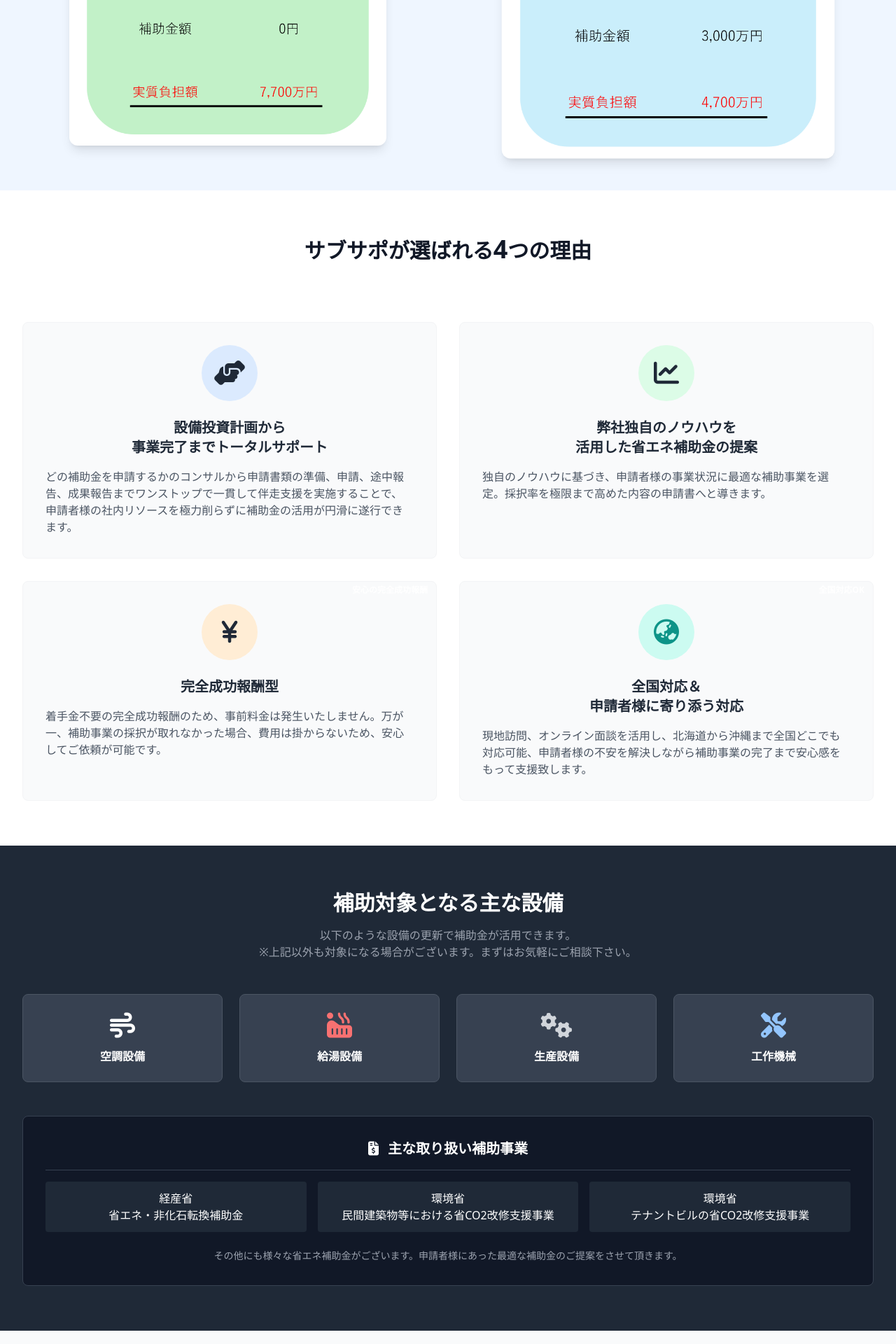
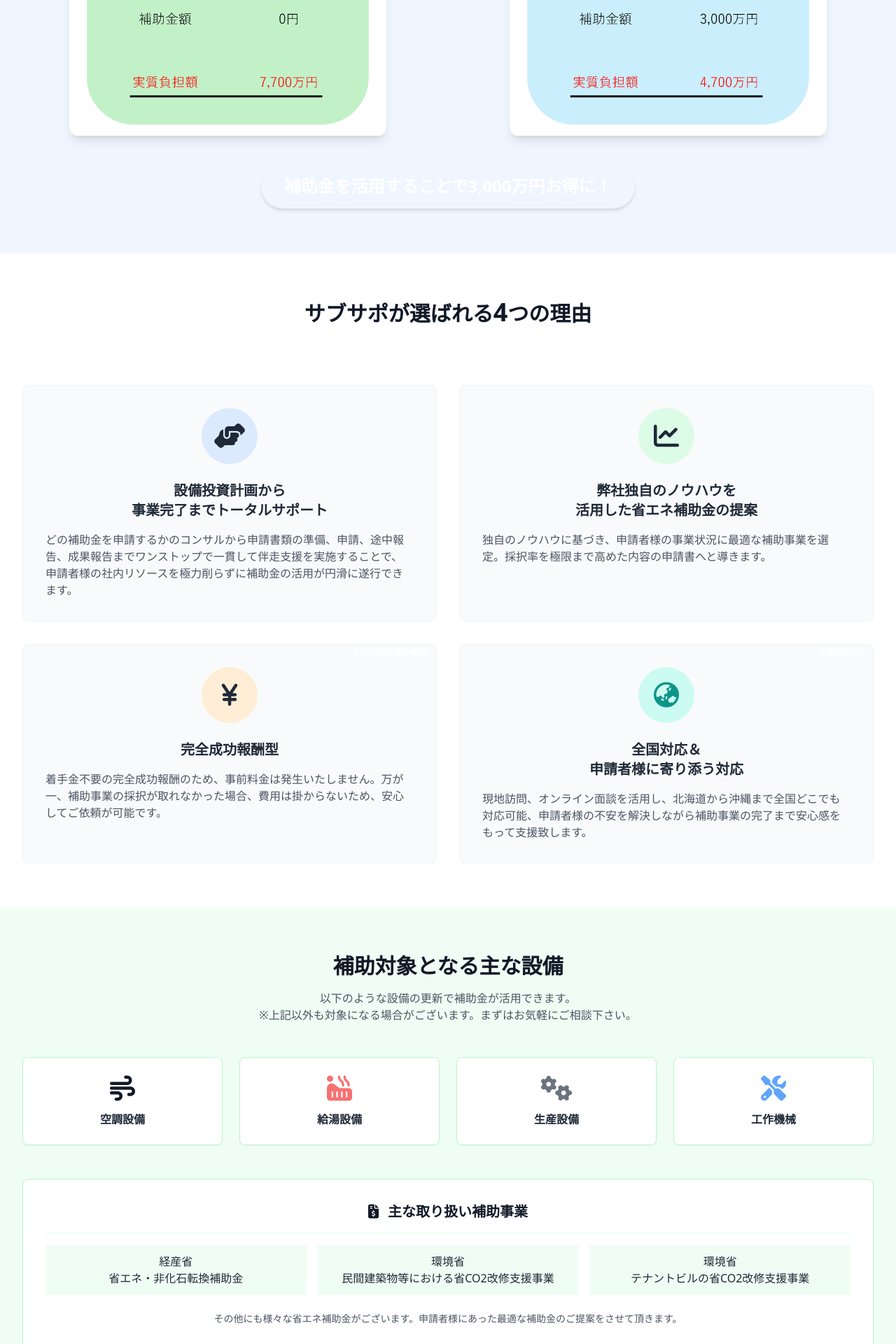
Before and after one commit to Tsukasa0105/subsupo, a WordPress theme: template front-page.php in a window 1280 px wide. Shown: the part 2320-4240 px from the top of the page at 70% size. Run offline with PHP 8.4 and a stand-in for WordPress, Linux system fonts and the light colour scheme; the site name, menu and one post (Sample post) are stand-ins, and other content is empty; some libraries are stand-ins or nearby versions.

Commit message:
デザイン画像・文言・配色の修正依頼に対応
① ヘッダー左上のテキストロゴを画像ロゴ(透過PNG、白背景の枠を除去して
   トリミング)に変更
② ヒーローのバッジ「相談実績500件以上！採択率90%超」を削除。
   FV画像を提供された女性の写真に差し替え(web用にリサイズ・圧縮)
③ 「補助金活用の大きなメリット」の比較画像を新しいものに差し替え。
   導入後カードのscale-105を除去し、導入前カードと同じ大きさに統一
④ メリット見出し下に「～補助金が1/2の場合～」を追加。
   比較画像の下に「補助金を活用することで3,000万円お得に！」の
   ハイライトを追加
⑤ 「補助対象となる主な設備」セクションの背景を黒(bg-gray-800)から
   淡い緑(bg-green-50)に変更し、カード・アイコン・リストの配色を
   明るい背景でも視認できるよう調整

Co-Authored-By: Claude Sonnet 5 <noreply@anthropic.com>
Claude-Session: https://claude.ai/code/session_01VohQkgiW7gfU5M2T1km8Ro

```diff
--- a/front-page.php
+++ b/front-page.php
@@ -11,9 +11,6 @@ get_header();
 		<div class="relative z-10 pb-8 bg-white sm:pb-16 md:pb-20 lg:max-w-2xl lg:w-full lg:pb-28 xl:pb-32 pt-10 sm:pt-16 lg:pt-20">
 			<div class="mt-10 mx-auto max-w-7xl px-4 sm:mt-12 sm:px-6 md:mt-16 lg:mt-20 lg:px-8 xl:mt-28">
 				<div class="sm:text-center lg:text-left">
-					<span class="inline-block py-1 px-3 rounded-full bg-blue-100 text-primary text-sm font-bold mb-4 border border-blue-200">
-						相談実績500件以上！採択率90%超
-					</span>
 					<h1 class="text-4xl tracking-tight font-extrabold text-gray-900 sm:text-5xl md:text-6xl leading-tight">
 						<span class="block mb-2">補助金申請のプロが</span>
 						<span class="block text-primary">省エネ補助金申請を伴走支援</span>
@@ -34,7 +31,7 @@ get_header();
 		</div>
 	</div>
 	<div class="lg:absolute lg:inset-y-0 lg:right-0 lg:w-1/2">
-		<img class="h-56 w-full object-cover sm:h-72 md:h-96 lg:w-full lg:h-full opacity-90" src="https://images.unsplash.com/photo-1581091226825-a6a2a5aee158?auto=format&amp;fit=crop&amp;w=1000&amp;q=80" alt="工場設備">
+		<img class="h-56 w-full object-cover sm:h-72 md:h-96 lg:w-full lg:h-full opacity-90" src="<?php echo esc_url( get_template_directory_uri() . '/assets/images/hero-fv.jpg' ); ?>" alt="株式会社サブサポ">
 		<div class="absolute inset-0 bg-gradient-to-r from-white via-white/50 to-transparent lg:block hidden"></div>
 	</div>
 </section>
@@ -86,6 +83,7 @@ get_header();
 		<div class="text-center mb-12">
 			<h2 class="text-3xl font-bold text-gray-900">補助金活用の<span class="text-primary">大きなメリット</span></h2>
 			<p class="mt-4 text-lg text-gray-600">補助金を活用することで、導入設備でかかる補助対象経費の最大2/3の補助が受けられます。</p>
+			<p class="mt-2 text-base font-bold text-secondary">～補助金が1/2の場合～</p>
 		</div>
 
 		<div class="flex flex-col md:flex-row items-center justify-center gap-8 md:gap-4 lg:gap-12">
@@ -102,10 +100,16 @@ get_header();
 				<i class="fas fa-chevron-down text-4xl text-secondary"></i>
 			</div>
 
-			<div class="w-full md:w-5/12 bg-white rounded-xl shadow-lg p-4 border-t-8 border-secondary relative transform scale-105">
+			<div class="w-full md:w-5/12 bg-white rounded-xl shadow-lg p-4 border-t-8 border-secondary relative">
 				<div class="absolute -top-5 left-1/2 transform -translate-x-1/2 bg-secondary text-white font-bold py-1 px-6 rounded-full shadow">導入後</div>
 				<img class="w-full h-auto rounded-lg mt-4" src="<?php echo esc_url( get_template_directory_uri() . '/assets/images/merit-after-with-subsidy.png' ); ?>" alt="補助金を活用する場合（補助率1/2）：実質負担額4,700万円">
 			</div>
+		</div>
+
+		<div class="mt-10 text-center">
+			<span class="inline-block bg-secondary text-white text-xl sm:text-2xl font-bold px-8 py-4 rounded-full shadow-md">
+				補助金を活用することで3,000万円お得に！
+			</span>
 		</div>
 	</div>
 </section>
@@ -163,40 +167,40 @@ get_header();
 	</div>
 </section>
 
-<section id="equipment" class="py-16 bg-gray-800 text-white">
+<section id="equipment" class="py-16 bg-green-50 text-gray-900">
 	<div class="max-w-7xl mx-auto px-4 sm:px-6 lg:px-8">
 		<div class="text-center mb-12">
 			<h2 class="text-3xl font-bold">補助対象となる主な設備</h2>
-			<p class="mt-4 text-gray-400">以下のような設備の更新で補助金が活用できます。<br>※上記以外も対象になる場合がございます。まずはお気軽にご相談下さい。</p>
+			<p class="mt-4 text-gray-600">以下のような設備の更新で補助金が活用できます。<br>※上記以外も対象になる場合がございます。まずはお気軽にご相談下さい。</p>
 		</div>
 
 		<div class="grid grid-cols-2 md:grid-cols-4 gap-4 md:gap-6 mb-12">
-			<div class="bg-gray-700 p-6 rounded-lg text-center border border-gray-600 hover:border-primary transition">
+			<div class="bg-white p-6 rounded-lg text-center border border-green-200 hover:border-primary shadow-sm transition">
 				<i class="fas fa-wind text-4xl text-primary mb-3"></i>
-				<h4 class="font-bold">空調設備</h4>
+				<h4 class="font-bold text-gray-800">空調設備</h4>
 			</div>
-			<div class="bg-gray-700 p-6 rounded-lg text-center border border-gray-600 hover:border-primary transition">
+			<div class="bg-white p-6 rounded-lg text-center border border-green-200 hover:border-primary shadow-sm transition">
 				<i class="fas fa-hot-tub text-4xl text-red-400 mb-3"></i>
-				<h4 class="font-bold">給湯設備</h4>
+				<h4 class="font-bold text-gray-800">給湯設備</h4>
 			</div>
-			<div class="bg-gray-700 p-6 rounded-lg text-center border border-gray-600 hover:border-primary transition">
-				<i class="fas fa-cogs text-4xl text-gray-300 mb-3"></i>
-				<h4 class="font-bold">生産設備</h4>
+			<div class="bg-white p-6 rounded-lg text-center border border-green-200 hover:border-primary shadow-sm transition">
+				<i class="fas fa-cogs text-4xl text-gray-500 mb-3"></i>
+				<h4 class="font-bold text-gray-800">生産設備</h4>
 			</div>
-			<div class="bg-gray-700 p-6 rounded-lg text-center border border-gray-600 hover:border-primary transition">
-				<i class="fas fa-tools text-4xl text-blue-300 mb-3"></i>
-				<h4 class="font-bold">工作機械</h4>
+			<div class="bg-white p-6 rounded-lg text-center border border-green-200 hover:border-primary shadow-sm transition">
+				<i class="fas fa-tools text-4xl text-blue-400 mb-3"></i>
+				<h4 class="font-bold text-gray-800">工作機械</h4>
 			</div>
 		</div>
 
-		<div class="bg-gray-900 rounded-lg p-8 border border-gray-700">
-			<h3 class="text-xl font-bold mb-4 text-center border-b border-gray-700 pb-4"><i class="fas fa-file-invoice-dollar mr-2 text-secondary"></i> 主な取り扱い補助事業</h3>
+		<div class="bg-white rounded-lg p-8 border border-green-200 shadow-sm">
+			<h3 class="text-xl font-bold mb-4 text-center border-b border-green-100 pb-4"><i class="fas fa-file-invoice-dollar mr-2 text-secondary"></i> 主な取り扱い補助事業</h3>
 			<ul class="grid md:grid-cols-3 gap-4 text-center">
-				<li class="bg-gray-800 py-3 px-4 rounded">経産省<br>省エネ・非化石転換補助金</li>
-				<li class="bg-gray-800 py-3 px-4 rounded">環境省<br>民間建築物等における省CO2改修支援事業</li>
-				<li class="bg-gray-800 py-3 px-4 rounded">環境省<br>テナントビルの省CO2改修支援事業</li>
+				<li class="bg-green-50 text-gray-800 py-3 px-4 rounded">経産省<br>省エネ・非化石転換補助金</li>
+				<li class="bg-green-50 text-gray-800 py-3 px-4 rounded">環境省<br>民間建築物等における省CO2改修支援事業</li>
+				<li class="bg-green-50 text-gray-800 py-3 px-4 rounded">環境省<br>テナントビルの省CO2改修支援事業</li>
 			</ul>
-			<p class="text-center text-gray-400 text-sm mt-6">その他にも様々な省エネ補助金がございます。申請者様にあった最適な補助金のご提案をさせて頂きます。</p>
+			<p class="text-center text-gray-600 text-sm mt-6">その他にも様々な省エネ補助金がございます。申請者様にあった最適な補助金のご提案をさせて頂きます。</p>
 		</div>
 	</div>
 </section>
--- a/header.php
+++ b/header.php
@@ -14,7 +14,7 @@
 	<div class="max-w-7xl mx-auto px-4 sm:px-6 lg:px-8">
 		<div class="flex justify-between items-center h-20">
 			<a href="<?php echo esc_url( home_url( '/' ) ); ?>" class="flex-shrink-0">
-				<span class="text-2xl font-bold text-primary tracking-wider">株式会社サブサポ</span>
+				<img src="<?php echo esc_url( get_template_directory_uri() . '/assets/images/subsupo-logo.png' ); ?>" alt="株式会社サブサポ" class="h-10 md:h-12 w-auto">
 			</a>
 
 			<nav class="hidden lg:flex space-x-6 items-center">
```
Also changed, not shown: assets/images/hero-fv.jpg (added), assets/images/merit-after-with-subsidy.png, assets/images/merit-before-without-subsidy.png, assets/images/subsupo-logo.png (added).
